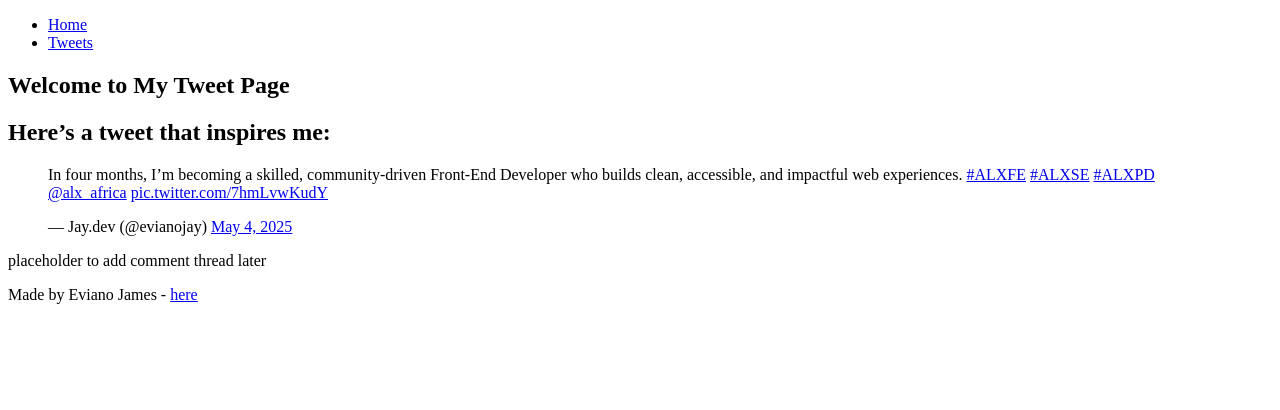
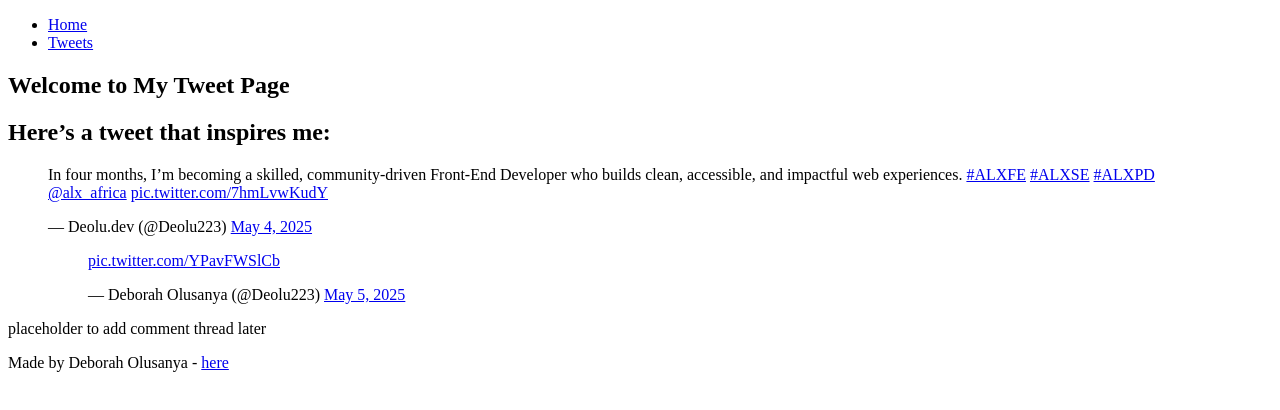
Before and after one commit to Deborah22-olu/My_First_Portfolio, a plain HTML site: page html_basic/tweet.html in a window 1280 px wide. Drawn offline with Linux system fonts and the light colour scheme.

Commit message:
Fixed tweet.html structure and added embedded tweet in it

```diff
--- a/html_basic/tweet.html
+++ b/html_basic/tweet.html
@@ -27,15 +27,14 @@
                     <a href="https://twitter.com/alx_africa?ref_src=twsrc%5Etfw">@alx_africa</a>
                     <a href="https://t.co/7hmLvwKudY">pic.twitter.com/7hmLvwKudY</a>
                 </p>
-                &mdash; Jay.dev (@evianojay)
+                &mdash; Deolu.dev (@Deolu223)
                 <a href="https://twitter.com/evianojay/status/1918980186118246884?ref_src=twsrc%5Etfw">May 4, 2025</a>
-            </blockquote>
-            <script async src="https://platform.twitter.com/widgets.js" charset="utf-8"></script>
+            <blockquote class="twitter-tweet"><p lang="zxx" dir="ltr"><a href="https://t.co/YPavFWSlCb">pic.twitter.com/YPavFWSlCb</a></p>&mdash; Deborah Olusanya (@Deolu223) <a href="https://twitter.com/Deolu223/status/1919350106756686254?ref_src=twsrc%5Etfw">May 5, 2025</a></blockquote> <script async src="https://platform.twitter.com/widgets.js" charset="utf-8"></script>
         </article>
         <aside>
             <p>placeholder to add comment thread later</p>
         </aside>
     </main>
-    <footer><p>Made by Eviano James - <a href="https://bit.ly/evianojames" target="_blank">here</a></p></footer>
+    <footer><p>Made by Deborah Olusanya - <a href="https://bit.ly/DeborahOlusanya" target="_blank">here</a></p></footer>
 </body>
 </html>
```
